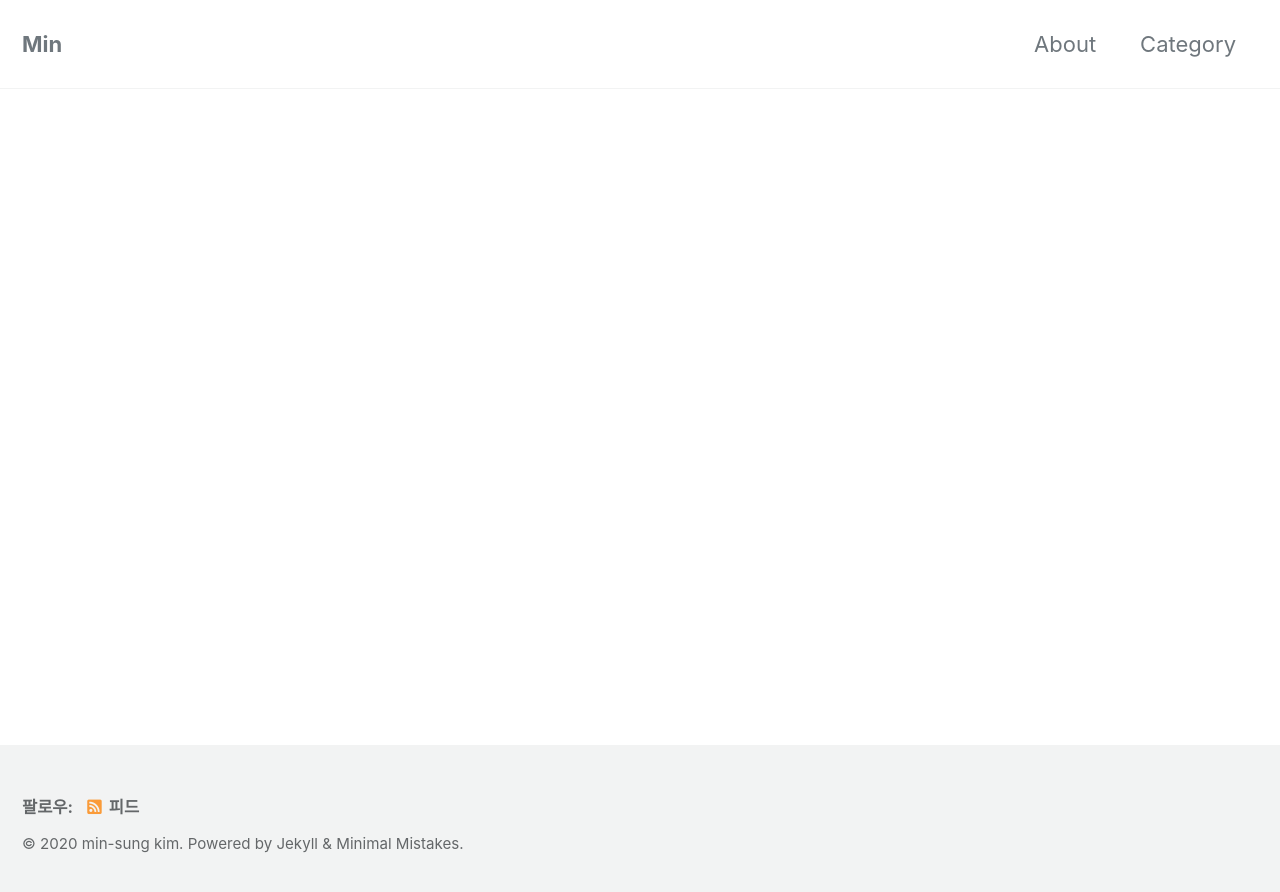
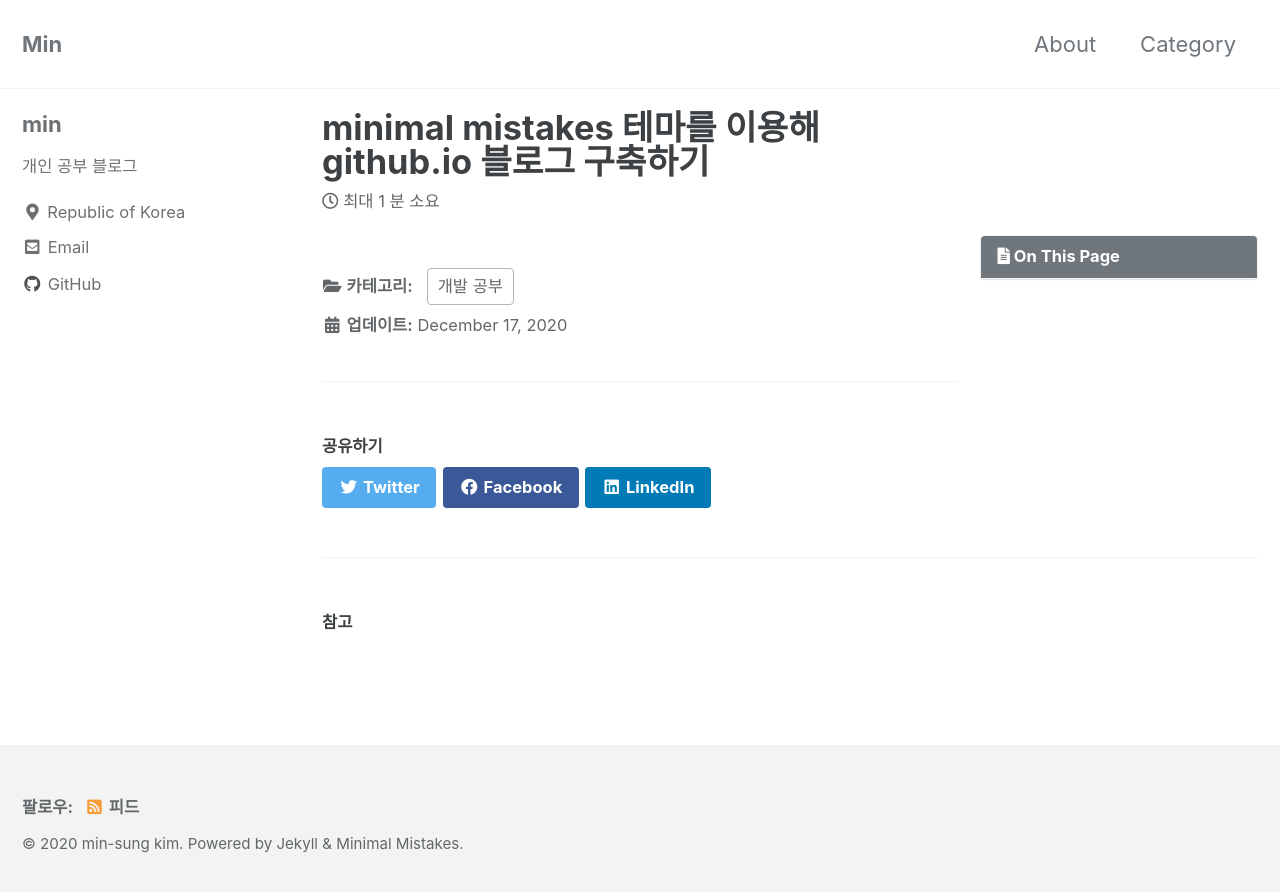
Before and after one commit to minsung1129/minsung1129.github.io, a Jekyll site: the page built from _posts/2020-12-17-hello-world.md, in a window 1280 px wide. Shown: the top 892 px of the page. Built offline with Jekyll 4.4.1, drawn with Linux system fonts in a browser that asks for light colours; cached includes are drawn as plain includes; our own code applies the rules of GitHub Pages for plain Markdown files.

Commit message:
Add Blog: Js_study

```diff
--- a/_config.yml
+++ b/_config.yml
@@ -243,6 +243,17 @@ defaults:
   # _posts
   - scope:
       path: ""
+      type: posts
+    values:
+      layout: single
+      author_profile: true
+      read_time: true
+      comments: # true
+      share: true
+      related: true
+      # _pages 부분입니다.
+  - scope:
+      path: ""
       type: pages
     values:
       layout: single
```
Also changed, not shown: .travis.yml.
